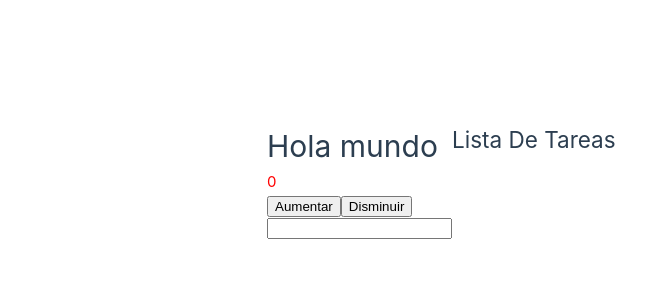
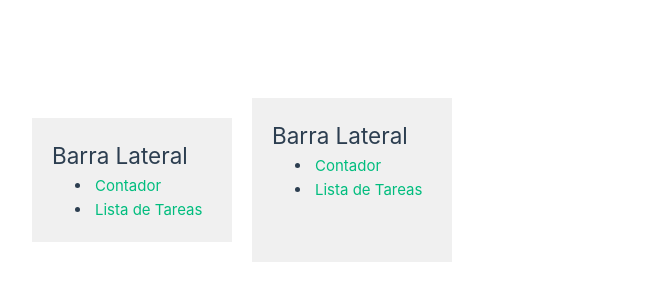
Before and after one commit to M00R3D/CursoVue, a Vue app: page / in a window 1280 px wide. Shown: the part 220-520 px from the top of the page, without its empty margins (188-834 px from the left). Built offline with nearby package versions, Linux system fonts and the light colour scheme.

Commit message:
rutas con vue router

```diff
--- a/src/App.vue
+++ b/src/App.vue
@@ -1,13 +1,15 @@
 <script setup>
 import { RouterLink, RouterView } from 'vue-router'
 import { ref } from 'vue';
-import Contador from './components/Contador.vue';
-import ListaDeTareas from './components/ListaDeTareas.vue';
+// import Contador from './components/Contador.vue';
+// import ListaDeTareas from './components/ListaDeTareas.vue';
+import MainView from './views/MainView.vue';
 </script>
 
 <template>
-<Contador></Contador>
-<ListaDeTareas></ListaDeTareas>
+<!-- <Contador></Contador> -->
+<!-- <ListaDeTareas></ListaDeTareas> -->
+<MainView></MainView>
 </template>
 
 <style scoped>
--- a/src/components/ListaDeTareas.vue
+++ b/src/components/ListaDeTareas.vue
@@ -5,6 +5,10 @@
 const addTarea = () =>{tareas.value.push(nuevaTarea.value);
     nuevaTarea.value='';
 }
+const borrarTarea = (index) =>
+    {
+        tareas.value.splice(index,1);
+    }
 </script>
 
 
@@ -15,6 +19,7 @@
     <ul>
         <li v-for="(tarea,index) in tareas" :key="index">
             {{ tarea }}
+            <button @click="borrarTarea(index)">Borrar Tarea</button>
         </li>
         <!-- <li>tarea</li> -->
     </ul>
--- /dev/null
+++ b/src/components/Sidebar.vue
@@ -0,0 +1,21 @@
+<script setup>
+
+</script>
+
+<template>
+    <div class="sidebar">
+        <h2>Barra Lateral</h2>
+        <ul>
+            <li><router-link to="/contador">Contador</router-link></li>
+            <li><router-link to="/lista-de-tareas">Lista de Tareas</router-link></li>
+        </ul>
+    </div>
+</template>
+
+<style scoped>
+    .sidebar{
+        width:200px;
+        background-color:#f0f0f0;
+        padding:20px;
+    }
+</style>
--- a/src/router/index.js
+++ b/src/router/index.js
@@ -3,20 +3,26 @@
 const router = createRouter({
   history: createWebHistory(import.meta.env.BASE_URL),
   routes: [
-    // {
-    //   path: '/',
-    //   name: 'home',
-    //   component: HomeView,
-    // },
-    // {
-    //   path: '/about',
-    //   name: 'about',
-    //   // route level code-splitting
-    //   // this generates a separate chunk (About.[hash].js) for this route
-    //   // which is lazy-loaded when the route is visited.
-    //   component: () => import('../views/AboutView.vue'),
-    // },
-
+    {
+      path: '/',
+      name: 'home',
+      component: () => import('../views/MainView.vue'),
+    },
+    {
+      path: '/about',
+      name: 'about',
+      component: () => import('../views/AboutView.vue'),
+    },
+    {
+      path: '/contador',
+      name: 'contador',
+      component: () => import('../components/Contador.vue'),
+    },
+    {
+      path: '/lista-de-tareas',
+      name: 'ListaDeTareas',
+      component: () => import('../components/ListaDeTareas.vue'),
+    },
 
   ],
 })
--- /dev/null
+++ b/src/views/MainView.vue
@@ -0,0 +1,22 @@
+<script setup>
+import Sidebar from './../components/Sidebar.vue';
+</script>
+
+<template>
+<div class="container">
+    <div class="content">
+        <RouterView></RouterView>
+    </div>
+    <Sidebar></Sidebar>
+</div>
+</template>
+
+<style scoped>
+.container{
+    display:flex;
+}
+.content{
+    flex:1;
+    padding:20px;
+}
+</style>
```
